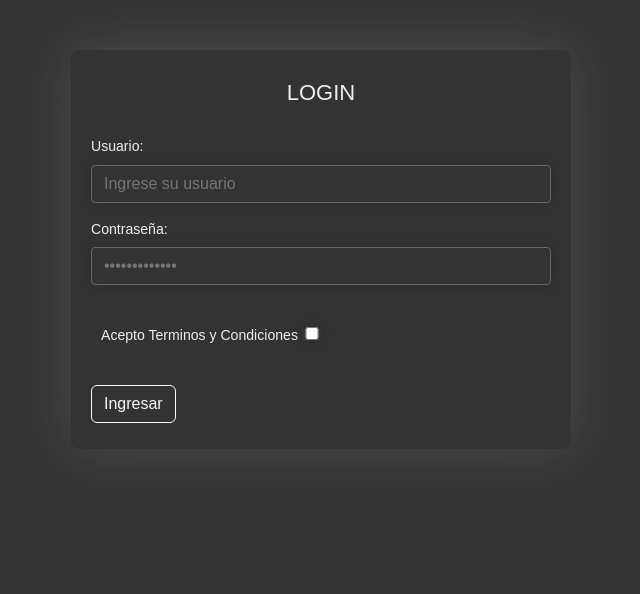
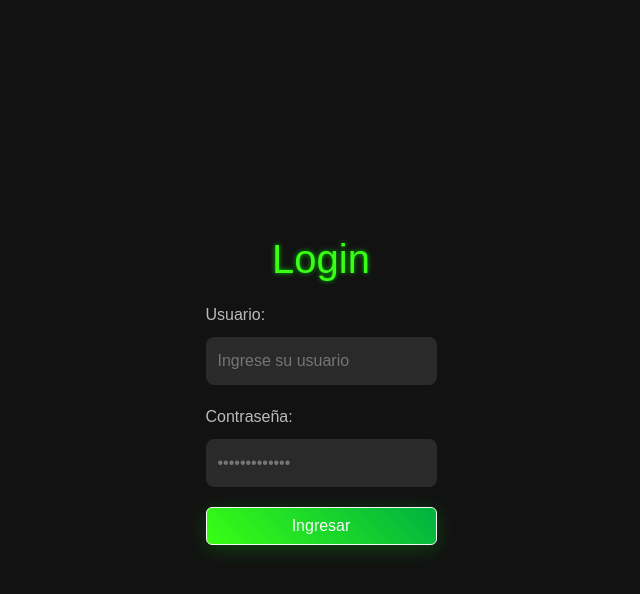
Before and after one commit to MiguelRomero01/hibridSystem, a plain HTML site: page FrontEnd/auth/login/login.html in a window 1280 px wide. Shown: the whole page, without its empty margins (319-959 px from the left). Drawn offline with nearby package versions, Linux system fonts and the light colour scheme.

Commit message:
Login Update

```diff
--- a/FrontEnd/auth/login/login.css
+++ b/FrontEnd/auth/login/login.css
@@ -1,67 +1,96 @@
-body{
+/* Resetear estilos básicos */
+* {
     margin: 0;
     padding: 0;
-    font-family: sans-serif;
-    color: #eee;
-    background-color: #333;
+    box-sizing: border-box;
 }
 
-h1{
-    text-align: center;
-    margin: 0;
-    margin-bottom: 10px;
-    text-transform: uppercase;
-    font-weight: 100;
-    font-size: 22px;
-    padding: 10px;
+body {
+    font-family: 'Orbitron', sans-serif;
+    background-color: #121212;
+    color: #fff;
+    height: 100vh;
+    display: flex;
+    justify-content: center;
+    align-items: center;
+    overflow: hidden;
 }
 
-form{
-    background-color: transparent;
-    padding: 20px 0;
-    max-width: 500px;
-    margin: auto;
-    box-shadow: 0 0 55px #fff2;
-    margin-top: 50px;
-    border-radius: 8px;
+.container {
+    width: 100%;
+    max-width: 400px;
+    background: linear-gradient(145deg, #1a1a1a, #262626);
+    padding: 40px;
+    border-radius: 15px;
+    box-shadow: 0 4px 20px rgba(0, 0, 0, 0.6);
+    backdrop-filter: blur(10px);
+    animation: gradientBackground 3s infinite alternate;
 }
 
-.inputs-form{
-    padding: 6px 20px;
+h1 {
+    text-align: center;
+    font-size: 2.5rem;
+    margin-bottom: 20px;
+    color: #39ff14;
+    text-shadow: 0 0 5px rgba(0, 255, 0, 0.7);
 }
 
-input{
-    width: 100%;
-    box-sizing: border-box;
-    padding: 6px 12px;
-    border: none;
-    border: 1px solid #666;
-    box-shadow: 0 0 15px #0003;
-    background-color: transparent;
-    border-radius: 4px;
-    color: #eee;
-    margin-top: 4px;
+.inputs-form {
+    margin-bottom: 20px;
 }
 
-label{
-    font-size: 0.88em;
-    line-height: 2;
+label {
+    font-size: 1rem;
+    display: block;
+    margin-bottom: 5px;
+    color: #bbb;
 }
 
-#boton{
-    margin-top: 30px;
-
+input {
+    width: 100%;
+    padding: 12px;
+    border: none;
+    border-radius: 8px;
+    background-color: #2a2a2a;
+    color: #fff;
+    font-size: 1rem;
+    margin-top: 5px;
+    transition: all 0.3s ease;
 }
 
-.Checkboxpa{
-    width: 20px;
-    text-align: center;
+input:focus {
+    background-color: #333;
+    box-shadow: 0 0 10px rgba(0, 255, 0, 0.7);
+    outline: none;
 }
 
-.Check-box{
+button {
     width: 100%;
-    margin: 30px;
+    padding: 14px;
+    background: linear-gradient(45deg, #39ff14, #00b140);
+    border: none;
+    color: white;
+    font-size: 1.2rem;
+    border-radius: 8px;
+    cursor: pointer;
+    transition: all 0.3s ease;
+    box-shadow: 0 4px 20px rgba(0, 255, 0, 0.2);
 }
-.btn{
-    transition: background-color 0.6s ease;
+
+button:hover {
+    background: linear-gradient(45deg, #00b140, #39ff14);
+    box-shadow: 0 8px 40px rgba(0, 255, 0, 0.4);
 }
+
+button:active {
+    transform: scale(0.98);
+}
+
+@keyframes gradientBackground {
+    0% {
+        background: linear-gradient(145deg, #1a1a1a, #262626);
+    }
+    100% {
+        background: linear-gradient(145deg, #3a3a3a, #434343);
+    }
+}
--- a/FrontEnd/auth/login/login.html
+++ b/FrontEnd/auth/login/login.html
@@ -20,10 +20,7 @@
             <label for="Contraseña">Contraseña:</label>
             <input type="password" id="Contraseña" placeholder="•••••••••••••">
         </div>
-        <div class="Check-box">
-            <label for="checheado">Acepto Terminos y Condiciones</label>
-            <input type="checkbox" id="checheado" class="Checkboxpa">
-        </div>
+
         <div class="inputs-form" id="boton">
             <button type="button" class="btn btn-outline-light">Ingresar</button>
         </div>
```
